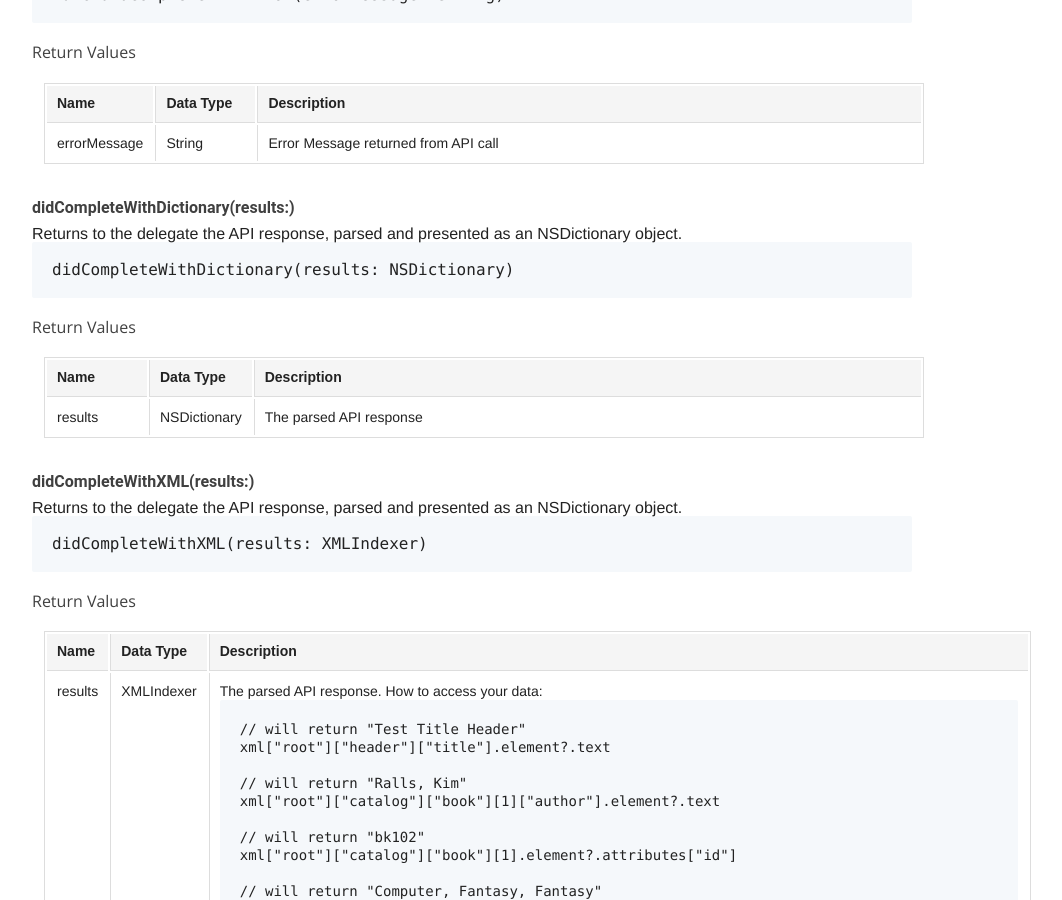
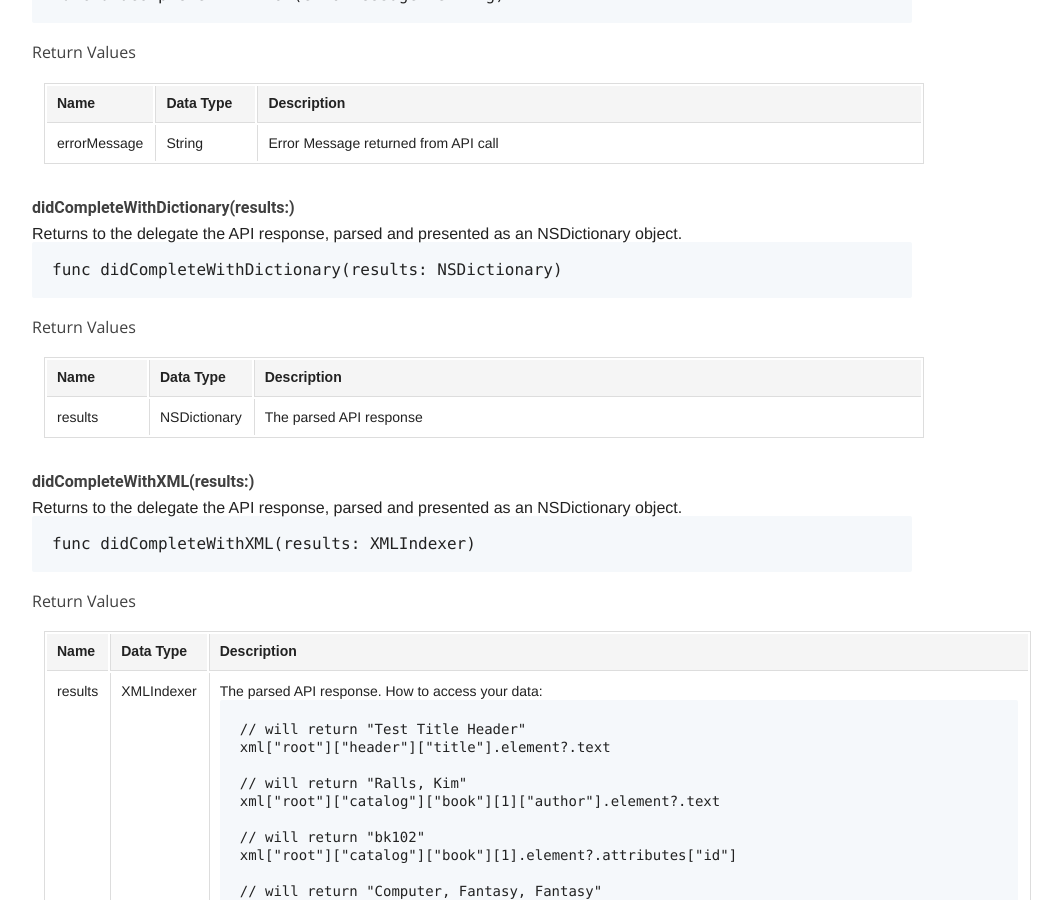
Before and after one commit to USDepartmentofLabor/Swift-Federal-Data-SDK, a Jekyll site: the page built from index.html, in a window 1280 px wide and 900 px high, scrolled down 1260 px. Shown: the whole window, without its empty margins (163-1225 px from the left). Built offline with Jekyll 4.4.1, drawn with Linux system fonts in a browser that asks for light colours; nearby versions of some CDN libraries; some of the changed lines change nothing that is shown.

Commit message:
Documentation edits for clarity.

```diff
--- a/_layouts/page.html
+++ b/_layouts/page.html
@@ -170,12 +170,12 @@
     <p class="footer-info1a"><strong>DEVELOPERS</strong>
     <ul>
       <li><a href="http://developer.dol.gov">Developer Portal &amp; Datasets</a></li>
-      <li><a href="beginners-guide.html">Beginner's Guide</a></li>
+      <li><a href="http://usdepartmentoflabor.github.io/DOLAPI/beginners-guide.html">Beginner's Guide</a></li>
       <li><a href="https://devtools.dol.gov/developer">Manage Your API Keys</a></li>
       <li><a href="https://devtools.dol.gov/apisampler">API Data Sampler</a></li>
-      <li><a href="code.html">Open Source Code</a></li>
-      <li><a href="code.html#sdks">SDKs</a></li>
-      <li><a href="changelog.html">Change Log</a></li>
+      <li><a href="http://usdepartmentoflabor.github.io/DOLAPI/code.html">Open Source Code</a></li>
+      <li><a href="http://usdepartmentoflabor.github.io/DOLAPI/code.html#sdks">SDKs</a></li>
+      <!-- <li><a href="changelog.html">Change Log</a></li> -->
       <li><a href="http://github.com/USDepartmentofLabor/Swift-Federal-Data-SDK">Fork This SDK</a></li>
     </ul>
   </div>
--- a/index.html
+++ b/index.html
@@ -1,6 +1,6 @@
 ---
 layout: page
-title: Beginner's Guide
+title: Swift Federal Data SDK
 ---
   	<div class='limiter pad1y pad4x clearfix'>
   		<div class='col12 pad1y'>
@@ -95,7 +95,7 @@
 </table><br>
 <h3 class="subtitle">didCompleteWithDictionary(results:)</h3>
 Returns to the delegate the API response, parsed and presented as an NSDictionary object.<br>
-<pre class="prettyprint">didCompleteWithDictionary(results: NSDictionary)</pre>
+<pre class="prettyprint">func didCompleteWithDictionary(results: NSDictionary)</pre>
 <h4 class="subtitle">Return Values</h4>
 <table>
 	<thead>
@@ -115,7 +115,7 @@
 </table><br>
 <h3 class="subtitle">didCompleteWithXML(results:)</h3>
 Returns to the delegate the API response, parsed and presented as an NSDictionary object.<br>
-<pre class="prettyprint">didCompleteWithXML(results: XMLIndexer)</pre>
+<pre class="prettyprint">func didCompleteWithXML(results: XMLIndexer)</pre>
 <h4 class="subtitle">Return Values</h4>
 <table>
 	<thead>
```
